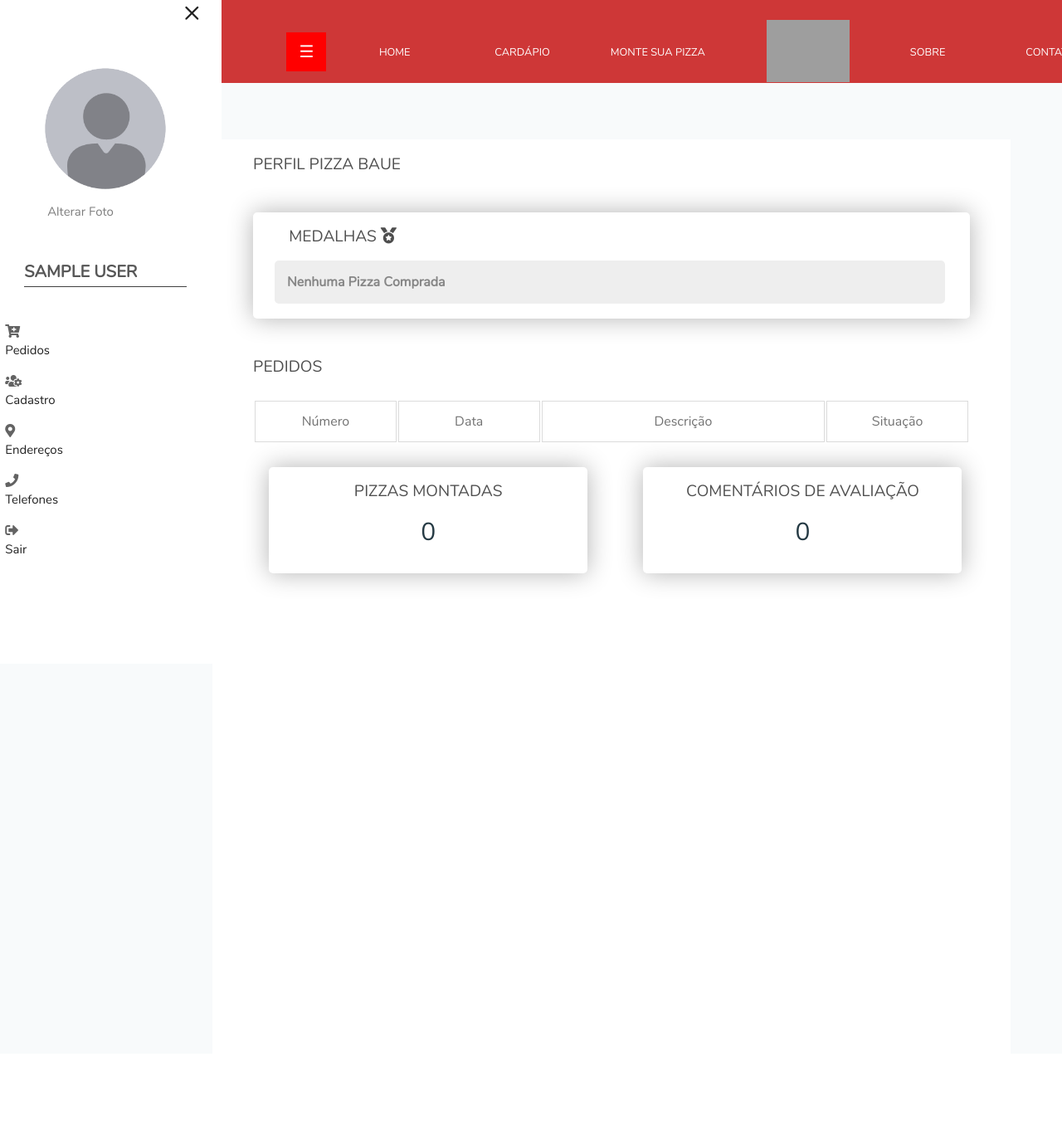
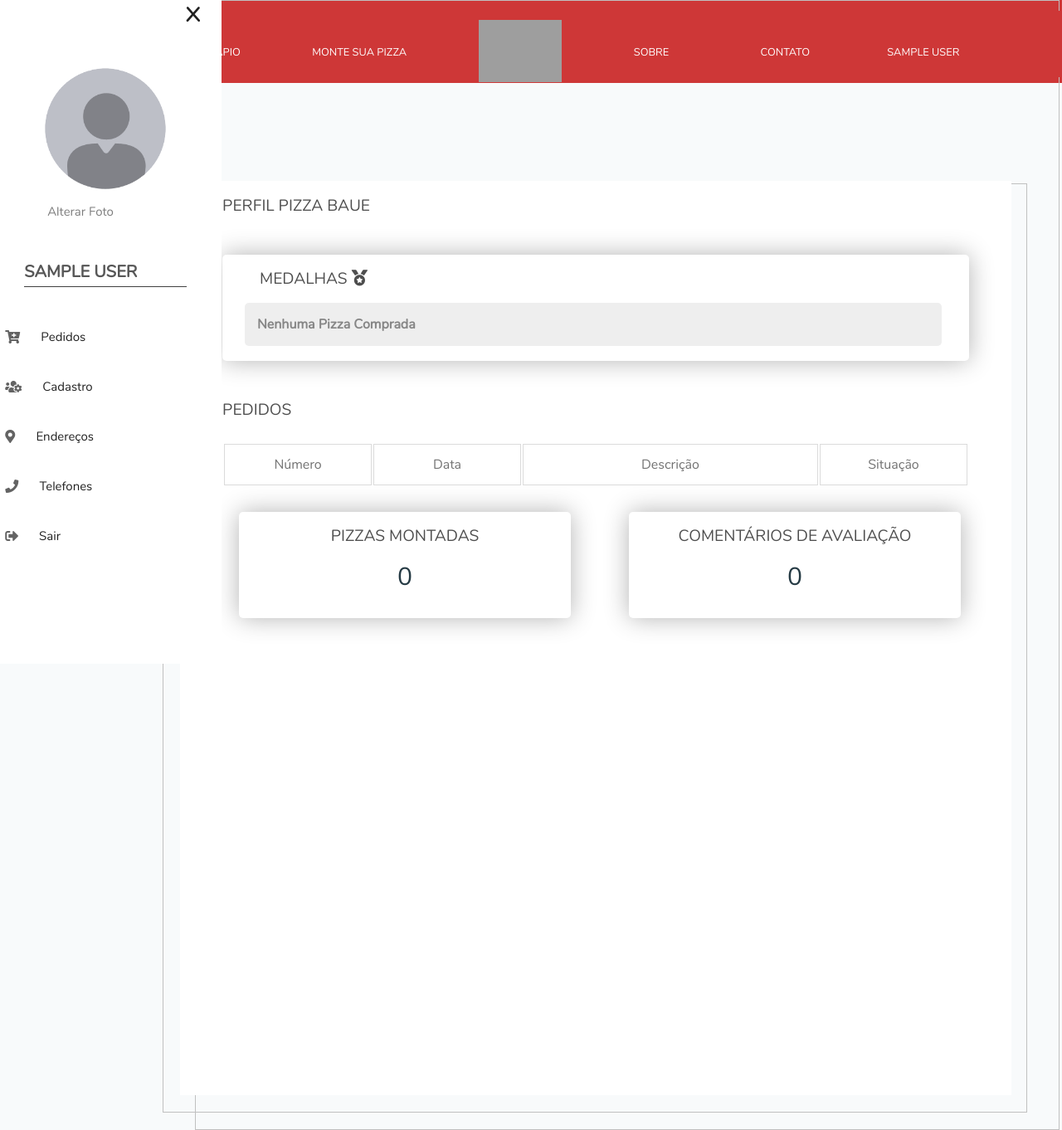
Before and after one commit to brunosilv96/Pizza-Baue, a PHP site: page /principal.php in a window 1280 px wide. Shown: the whole page at 83% size. Before the commit the page ends 705 px from the top, so only its background shows below. Run offline with PHP 8.4, Linux system fonts and the light colour scheme; the visitor is signed in with stand-in values (Sample User, id 1); data that the repository does not hold is empty; some libraries are stand-ins or nearby versions; grey boxes are pictures that could not be loaded.

Commit message:
continuação 3

```diff
--- a/Site/css/if_global.css
+++ b/Site/css/if_global.css
@@ -12,21 +12,25 @@
     height: 50px;
     background-color: #B22222;
     color: white;
-
     text-align: center;
 }
 
+
 .container-fluid{
-    width: 810px;
+    width: 1000px;
+    padding: 20px;
+    border: 1px solid #C0C0C0;
+
+
+}
+.conteudo-fluid{
+    width: 1000px;
     left: 50%;
     position: relative;
-    margin-left: -405px;
-}
+    margin-left: -560px;
+    margin-top: 20% !important;
 
-.conteudo-fluid{
-    width: 800px;
-    padding: 20px;
-    border: 1px solid #C0C0C0;
+
 }
 
 /*.container-conteudo{
--- a/Site/css/principal.css
+++ b/Site/css/principal.css
@@ -97,7 +97,7 @@ header::before{
     transition: all 300ms ease-in-out;
     z-index: 10;
     margin-top:1%;
-    margin-left: 280;
+   /* margin-left: 280;*/
     background-color:  rgb(206, 55, 55);
 
 }
@@ -206,7 +206,7 @@ header::before{
     height: 100%;
     width: 280px;
     position: fixed;
-    z-index: 1;
+    z-index: 1000;
     top: 0;
     left: 0;
     background: rgb(255, 255, 255);
@@ -242,19 +242,26 @@ header::before{
     font-size: 36px;
     margin-left: 50px;
   }
+  .collapse{
+    background-color: rgb(115, 255, 0);
+
+  }
 
   .openbtn {
+    position: fixed;
     font-size: 20px;
     cursor: pointer;
-    background-color: rgb(255, 0, 0);
+    background-color: rgb(206, 55, 55);
     color: white;
     padding: 10px 15px;
     border: none;
+    width: 60px;
+    height: 100%;
   }
 
-  .openbtn:hover {
+  /*.openbtn:hover {
     background-color: #444;
-  }
+  }*/
 
   #main {
     transition:margin-left .5s;
@@ -304,6 +311,13 @@ header::before{
 }
 .menu-icon{
     margin-right: 10%;
+    float: left;
+    padding-top: 7px;
+}
+
+.menu-icon-collapse{
+    color:rgb(248, 250, 251);
+    padding-top: 40px;
 }
 .menu-usuario{
     width: 100%;
--- a/Site/principal.php
+++ b/Site/principal.php
@@ -54,6 +54,7 @@ if($conex->abrirConexao()){
     <!--Folhas de Estilo - CSS-->
     <link rel="stylesheet" type="text/css" href="css/global.css">
     <link rel="stylesheet" type="text/css" href="css/principal.css">
+    <link rel="stylesheet" type="text/css" href="css/if_global.css">
 
     <style>
 
@@ -63,13 +64,10 @@ if($conex->abrirConexao()){
 <body>
     <header class="header-user">
         <section class="user-header">
-
             <nav class="navbar-user">
 
                 <ul>
-                <div id="main">
-        <button class="openbtn" onclick="openNav()">☰</button>
-        </div>
+
                         <li><a href="index.php">Home</a></li>
                         <li><a href="cardapio.php">Cardápio</a></li>
                         <li><a href="montepizza.php">Monte sua pizza</a></li>
@@ -81,7 +79,6 @@ if($conex->abrirConexao()){
                                 onclick="fnModal(this)"><?php echo $nome;?></a></li>
                         <div class="line"></div>
 
-
                 </ul>
 
 
@@ -89,9 +86,9 @@ if($conex->abrirConexao()){
         </section>
     </header>
     <section>
-        <div class="nav-lat" id="mySidebar">
+        <div class="nav-lat" id="menu-collapse">
 
-                        <a href="javascript:void(0)" class="closebtn" onclick="closeNav()">×</a>
+        <a href="javascript:void(0)" class="closebtn" onclick="closeNav()">x</a>
                 <div class="foto-user" id="frnCadastro">
                     <img class="foto-perfil" id="imgFoto" src="images/user/<?php echo $nomeImagem;?>" />
                 </div>
@@ -101,8 +98,8 @@ if($conex->abrirConexao()){
                 <div class="menu-usuario">
                     <h3><?php echo $nome;?></h3>
                     <ul>
-                        <li><i class="fas fa-cart-plus menu-icon"></i><a href="princ_pedidos.php"
-                                target="iframe-conteudo">Pedidos</a></li>
+                        <li><i class="fas fa-cart-plus menu-icon"></i><a href="princ_pedidos.php" target="iframe-conteudo">Pedidos</a></li>
+
                         <li><i class="fas fa-users-cog menu-icon"></i><a href="princ_cadastro.php"
                                 target="iframe-conteudo">Cadastro</a></li>
                         <li><i class="fas fa-map-marker-alt menu-icon"></i><a href="princ_endereco.php"
@@ -114,9 +111,17 @@ if($conex->abrirConexao()){
             </div>
 
         </div>
+        <button class="openbtn" onclick="openNav()">&#9776;
+        <a href="princ_pedidos.php" target="iframe-conteudo" class="menu-icon-collapse"><i class="fas fa-cart-plus menu-icon-collapse"></i></a>
+        <a href="princ_cadastro.php" target="iframe-conteudo" class="menu-icon-collapse"><i class="fas fa-users-cog menu-icon-collapse"></i></a>
+        <a href="princ_endereco.php" target="iframe-conteudo" class="menu-icon-collapse"><i class="fas fa-map-marker-alt menu-icon-collapse"></i></a>
+        <a href="princ_telefone.php"  target="iframe-conteudo" class="menu-icon-collapse"><i class="fas fa-phone menu-icon-collapse"></i></a>
+        <a href="php/sair.php" class="menu-icon-collapse"><i class="fas fa-sign-out-alt menu-icon-collapse"></i></a>
 
-        <div class="section-conteudo">
-            <div class="conteudo">
+    </button>
+
+        <div class="container-fluid">
+            <div class="conteudo-fluid">
                 <iframe name="iframe-conteudo" src="princ_pedidos.php">
                     <!--
                         Aqui é linkado as páginas referentes ao usuario
@@ -130,14 +135,13 @@ if($conex->abrirConexao()){
 
 <script>
 
-function openNav() {
-  document.getElementById("mySidebar").style.width = "295px";
-  document.getElementById("main").style.marginLeft = "0px";
+   function openNav() {
+  document.getElementById("menu-collapse").style.width = "280px";
 }
 
+/* Set the width of the sidebar to 0 (hide it) */
 function closeNav() {
-  document.getElementById("mySidebar").style.width = "0";
-  document.getElementById("main").style.marginRight= "0";
+  document.getElementById("menu-collapse").style.width = "0";
 }
 </script>
 
```
